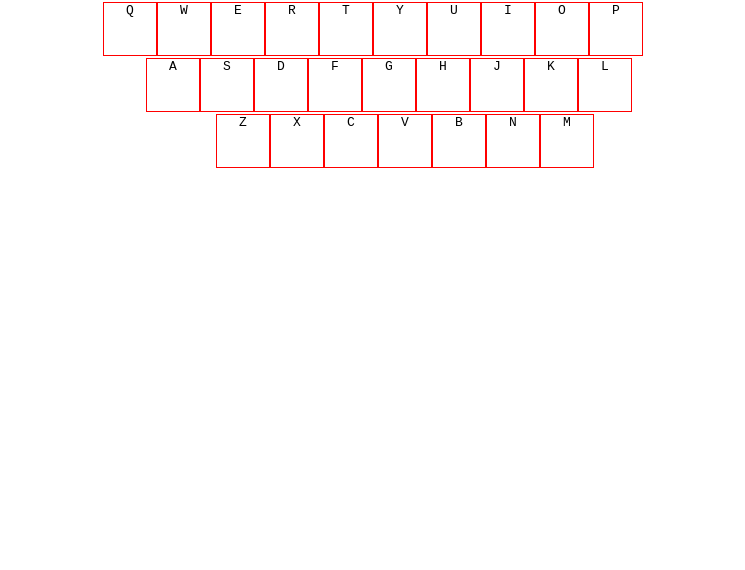
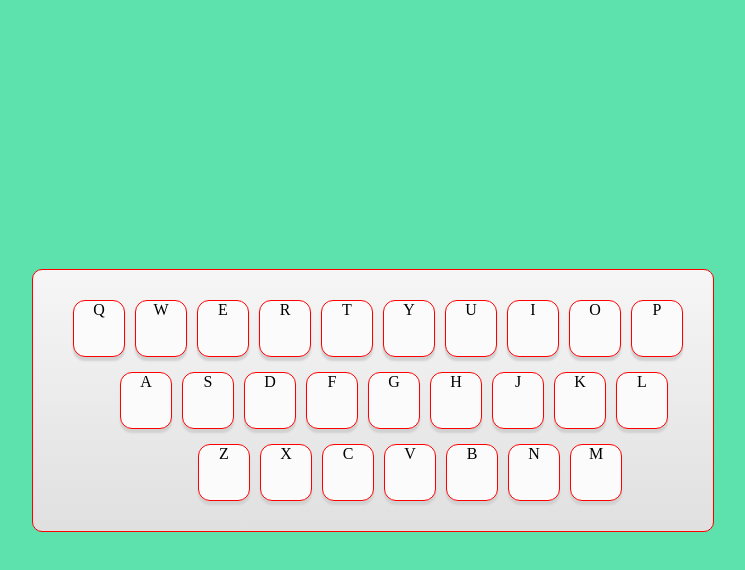
Before and after one commit to YangYan-WH/keyNav-demo, a plain HTML site: page index.html in a window 1280 px wide. Shown: the whole page, without its empty margins (267-1012 px from the left). Drawn offline with Linux system fonts and the light colour scheme.

Commit message:
update css

```diff
--- a/index.html
+++ b/index.html
@@ -68,8 +68,8 @@
             index++;
         }
 
-        document.onkeypress = function(lkjhg){
-            key = lkjhg['key'] //lkjhg 包含所有信息
+        document.onkeypress = function(input){
+            key = input['key'] //lkjhg 包含所有信息
             // console.log(key)
             website=hash[key]
             // console.log(website)
--- a/style.css
+++ b/style.css
@@ -12,6 +12,15 @@ kbd{
     display: inline-block;
     text-transform: capitalize;
     position: relative;
+    background-color: #fbfbfb;
+    font-family: bahnschrift;
+    font-size: 16px;
+    border-radius: 12px;
+    margin-left: 10px;
+    margin-top: 15px;
+    box-shadow: 0px 4px 2px 0px rgba(209,209,209,1);
+    width: 50px;
+    height: 55px;
 }
 kbd>button{
     position: absolute;
@@ -21,6 +30,25 @@ kbd>button{
 }
 kbd:hover >button{
     display: inline-block;
+}
+body{
+    background: #5de2ad;
+    height: 100vh;
+}
+main{
+    height: 100vh;
+    display: flex;
+    justify-content: center;
+    align-items:center;
+}
+main > .wrapper{
+    border: 1px solid red;
+    padding: 15px 30px ;
+    background: linear-gradient(to bottom, rgba(246,246,246,1) 0%, rgba(224,224,224,1) 100%);
+    border-radius: 10px;
+}
+main > .wrapper>div:last-child{
+    margin-bottom: 15px;
 }
 main >div> div:nth-child(2){
     margin-left: 2em;
```
